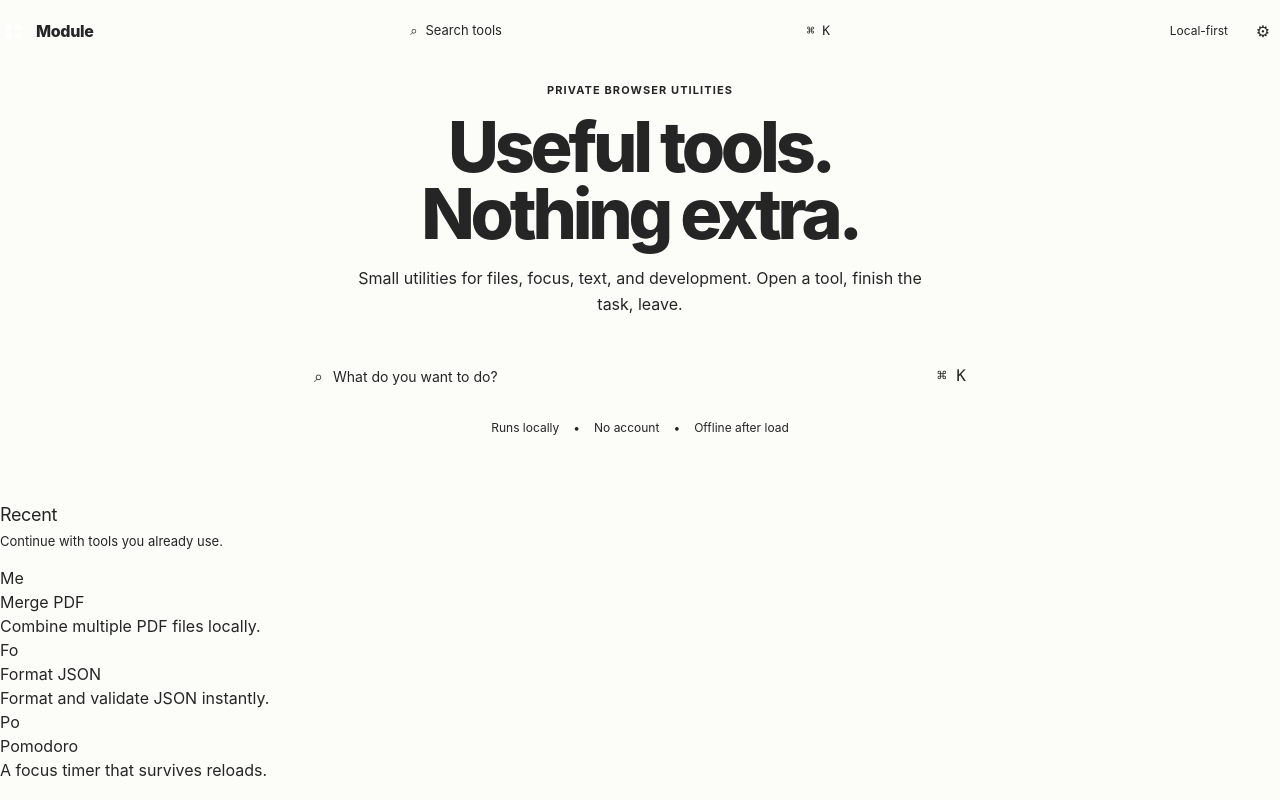
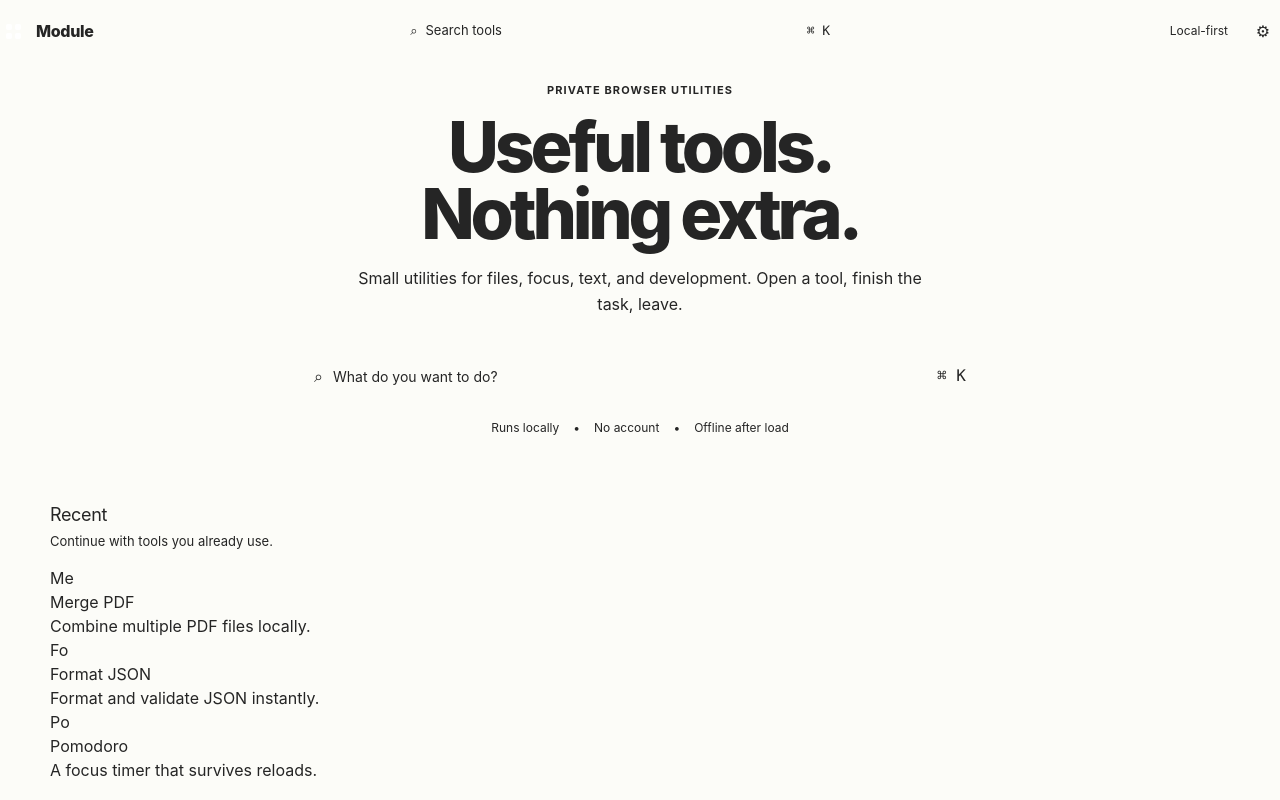
Before and after one commit to howlil/modu-app, a SvelteKit app: page / in a window 1280 px wide. Shown: the top 800 px of the page. Built offline with nearby package versions, Linux system fonts and the light colour scheme.

Commit message:
refactor: move src/routes/+layout.svelte styling to Tailwind

```diff
--- a/src/routes/+layout.svelte
+++ b/src/routes/+layout.svelte
@@ -7,6 +7,6 @@
 
 <AppHeader />
 
-<main class="shell">
+<main class="mx-auto w-[min(1180px,calc(100%-2rem))] max-[700px]:w-[calc(100%-1.25rem)]">
   {@render children()}
 </main>
```
